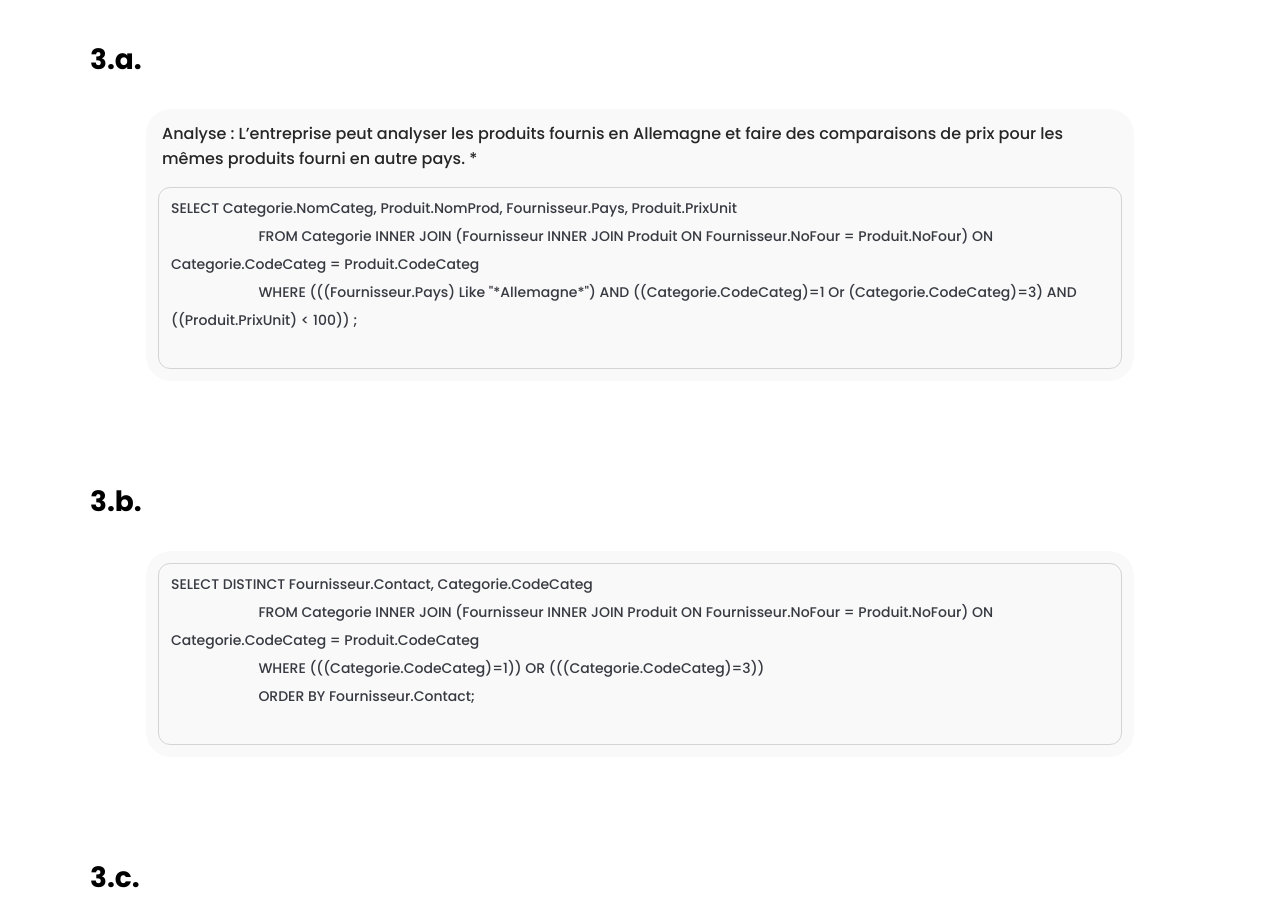
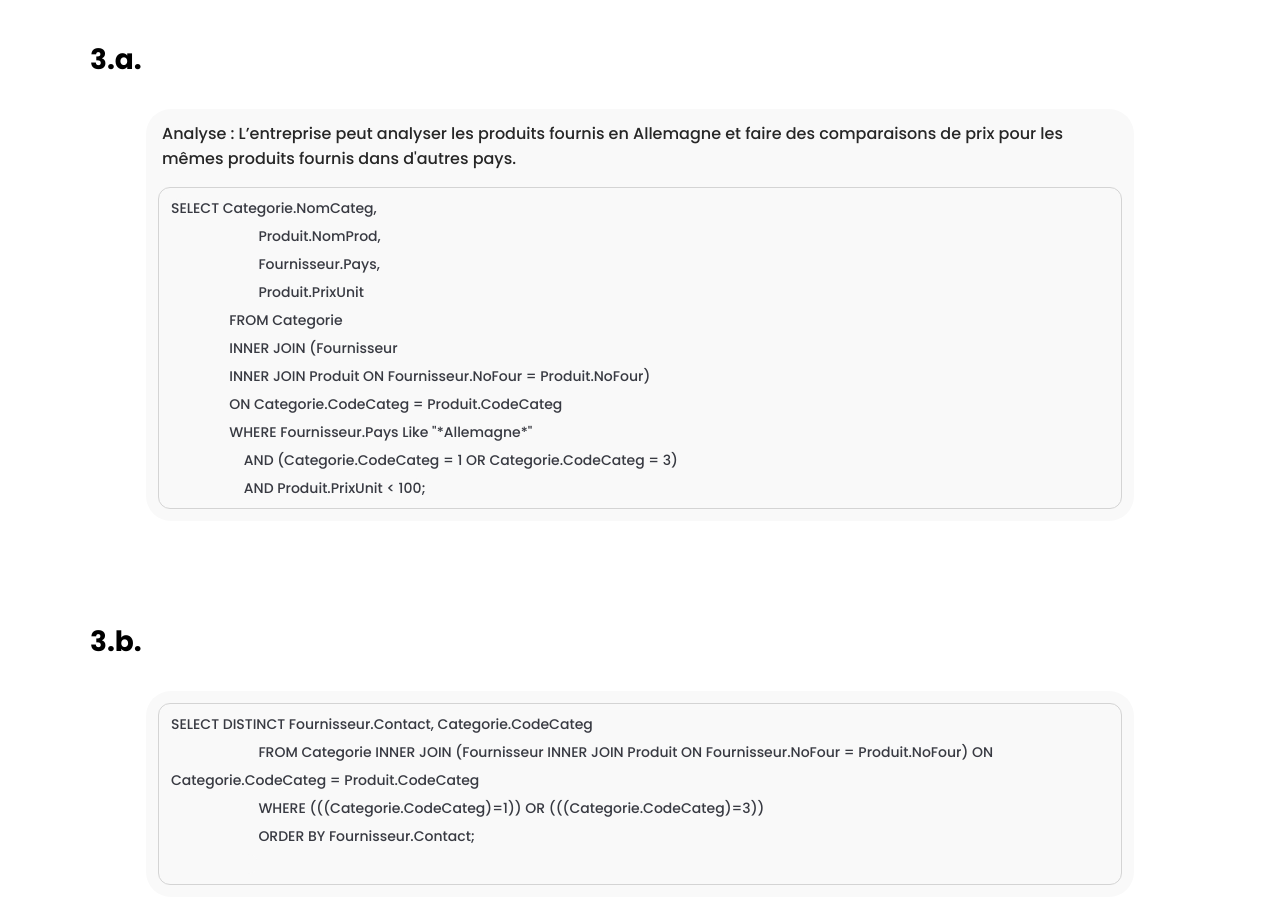
Before and after one commit to TristanD75/SAE-dev, a plain HTML site: page rapport_3.html in a window 1280 px wide. Shown: the part 4280-5182 px from the top of the page. Drawn offline with Linux system fonts and the light colour scheme.

Commit message:
Update rapport_3.html

```diff
--- a/rapport_3.html
+++ b/rapport_3.html
@@ -132,12 +132,20 @@
                     <h2>3.a.</h2>
                 </div>
                 <div class="answer">
-                    <p>Analyse : L’entreprise peut analyser les produits fournis en Allemagne et faire des comparaisons de prix pour les mêmes produits fourni en autre pays. *</p>
-                    <pre><code>SELECT Categorie.NomCateg, Produit.NomProd, Fournisseur.Pays, Produit.PrixUnit
-                        FROM Categorie INNER JOIN (Fournisseur INNER JOIN Produit ON Fournisseur.NoFour = Produit.NoFour) ON Categorie.CodeCateg = Produit.CodeCateg
-                        WHERE (((Fournisseur.Pays) Like "*Allemagne*") AND ((Categorie.CodeCateg)=1 Or (Categorie.CodeCateg)=3) AND ((Produit.PrixUnit) < 100)) ;
-                    </code></pre>
+                    <p>Analyse : L’entreprise peut analyser les produits fournis en Allemagne et faire des comparaisons de prix pour les mêmes produits fournis dans d'autres pays.</p>
+                    <pre><code>SELECT Categorie.NomCateg,
+                        Produit.NomProd,
+                        Fournisseur.Pays,
+                        Produit.PrixUnit
+                FROM Categorie
+                INNER JOIN (Fournisseur
+                INNER JOIN Produit ON Fournisseur.NoFour = Produit.NoFour)
+                ON Categorie.CodeCateg = Produit.CodeCateg
+                WHERE Fournisseur.Pays Like "*Allemagne*"
+                    AND (Categorie.CodeCateg = 1 OR Categorie.CodeCateg = 3)
+                    AND Produit.PrixUnit &lt; 100;</code></pre>
                 </div>
+
             </div>
             <!-- 3.b. -->
             <div class="qa">
@@ -187,10 +195,11 @@ HAVING (((Client.VilleCli)="Nantes"));</code></pre>
                 </div>
                 <div class="answer">
                     <pre><code>SELECT Client.ContactCli, Client.VilleCli, Client_1.ContactCli, Client_1.VilleCli
-FROM Client INNER JOIN Client AS Client_1 ON Client.CodeCli < Client_1.CodeCli
-WHERE (((Client.VilleCli) Like "*Besançon*") AND ((Client_1.VilleCli) Like "*Besançon*"));</code></pre>
+                FROM Client INNER JOIN Client AS Client_1 ON Client.CodeCli &lt; Client_1.CodeCli
+                WHERE (((Client.VilleCli) Like "*Besançon*") AND ((Client_1.VilleCli) Like "*Besançon*"));</code></pre>
                     <img src="images/image8.png">
                 </div>
+
             </div>
             <!-- 4.c. -->
             <div class="qa">
@@ -199,10 +208,10 @@ WHERE (((Client.VilleCli) Like "*Besançon*") AND ((Client_1.VilleCli) Like "*Be
                 </div>
                 <div class="answer">
                     <pre><code>SELECT Commande.CodeCli
-FROM Commande
-INNER JOIN DetailCommande ON Commande.NoCom = DetailCommande.NoCom
-WHERE (((DetailCommande.Remise) < 0.25))
-GROUP BY Commande.CodeCli;</code></pre>
+                FROM Commande
+                INNER JOIN DetailCommande ON Commande.NoCom = DetailCommande.NoCom
+                WHERE DetailCommande.Remise &lt; 0.25
+                GROUP BY Commande.CodeCli;</code></pre>
                     <img src="images/image9.png">
                 </div>
             </div>
```
